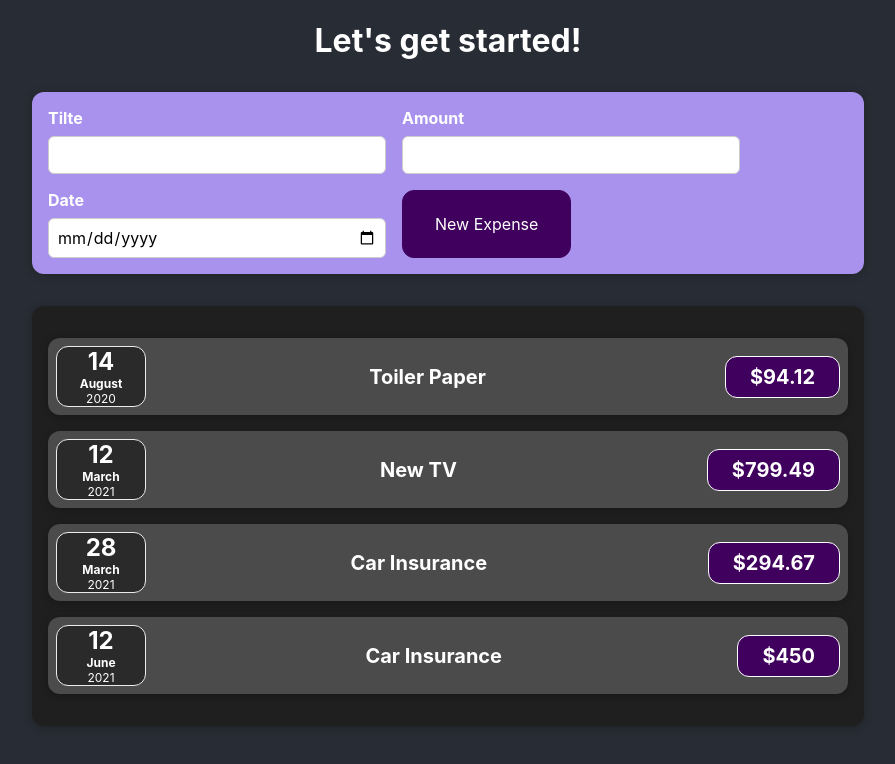
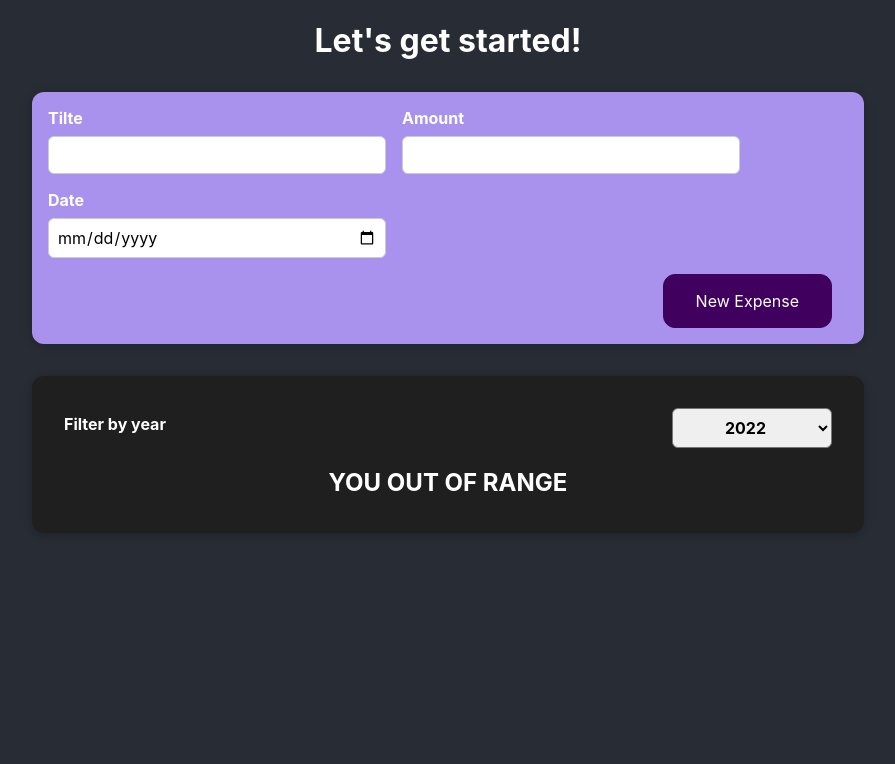
Before and after one commit to abd-h/react-study-take-ii, a React (Create React App) app: page / in a window 1280 px wide. Shown: the top 764 px of the page, without its empty margins (192-1087 px from the left). Built offline with nearby package versions, Linux system fonts and the light colour scheme.

Commit message:
first commit

```diff
--- a/src/App.js
+++ b/src/App.js
@@ -1,10 +1,12 @@
+import React, { useState } from 'react';
+
 
 import "./App.css";
 import Expenses from "./components/Expenses/Expenses";
 import NewExpense from "./components/NewExpense/NewExpense";
 
-function App() {
-  const expenses = [
+
+ const initialExpenses = [
    {
      id: "e1",
      title: "Toiler Paper",
@@ -26,11 +28,25 @@ function App() {
    },
  ];
 
+function App() {
+  const [enteredData, setEnteredData] = useState(initialExpenses);
+
+  const enteredExpenses = (expenseData) => {
+    if (expenseData.title !== '' && expenseData.amount !== '') {
+      setEnteredData(pre => {
+         return pre = [expenseData, ...pre];
+       })
+    };
+
+
+  }
+console.log(enteredData);
+  console.log(initialExpenses);
   return (
     <div className="App">
       <h1>Let's get started!</h1>
-      <NewExpense />
-      <Expenses expenses={expenses} />
+      <NewExpense onExpenses={enteredExpenses} />
+      <Expenses expenses={enteredData} />
     </div>
   );
 }
--- a/src/components/Expenses/Expenses.js
+++ b/src/components/Expenses/Expenses.js
@@ -1,14 +1,27 @@
-import React from 'react';
+import React, { useState } from "react";
 
-import ExpenseItem from './ExpenseItem';
-import Card from '../UI/Card';
+import ExpenseItem from "./ExpenseItem";
+import Card from "../UI/Card";
 
-import './Expenses.css';
+import "./Expenses.css";
+import FilteredExpenses from "./FilteredExpenses";
 
 const Expenses = (props) => {
+  const [filteredYear, setFilteredYear] = useState("2022");
+
+  const filterYear = (year) => {
+    setFilteredYear((pre) => (pre = year));
+  };
+  const outOfRange = <h2>YOU OUT OF RANGE</h2>;
+
+  const filteredByYear = props.expenses.filter(
+    (item) => item.date.getFullYear() == filteredYear
+  );
+
   return (
     <Card className="expenses">
-        {props.expenses.map((item) => {
+      <FilteredExpenses onValue={filteredYear} onFilteredYear={filterYear} />
+      {filteredByYear.map((item) => {
         return (
           <ExpenseItem
             key={item.id}
@@ -18,8 +31,9 @@ const Expenses = (props) => {
           />
         );
       })}
+      {filteredByYear == 0 && outOfRange}
     </Card>
   );
-}
+};
 
 export default Expenses;
--- /dev/null
+++ b/src/components/Expenses/FilteredExpenses.css
@@ -0,0 +1,27 @@
+.expenses-filter {
+    color: white;
+    padding-block: 0;
+    padding-inline: 1rem;
+}
+
+.expenses-filter__control {
+    width: 100%;
+    display: flex;
+    justify-content: space-between;
+    align-items: center;
+    margin-block: 1rem;
+    margin-inline: 0;
+}
+
+.expenses-filter label {
+    font-weight: bold;
+    margin-block-end: 0.5rem;
+}
+
+.expenses-filter select {
+    font: inherit;
+    padding-block: 0.5rem;
+    padding-inline: 3rem;
+    font-weight: bold;
+    border-radius: 6px;
+}
--- /dev/null
+++ b/src/components/Expenses/FilteredExpenses.js
@@ -0,0 +1,24 @@
+import React from "react";
+
+import "./FilteredExpenses.css";
+
+const FilteredExpenses = (props) => {
+    const filterChangeHandler = (event) => {
+       props.onFilteredYear(event.target.value);
+    }
+  return (
+    <div className="expenses-filter">
+      <div className="expenses-filter__control">
+        <label htmlFor="year">Filter by year</label>
+        <select value={props.onValue} onChange={filterChangeHandler}>
+          <option value="2022">2022</option>
+          <option value="2021" >2021</option>
+          <option value="2020" >2020</option>
+          <option value="2019" >2019</option>
+        </select>
+      </div>
+    </div>
+  );
+};
+
+export default FilteredExpenses;
--- a/src/components/NewExpense/ExpenseForm.css
+++ b/src/components/NewExpense/ExpenseForm.css
@@ -1,26 +1,32 @@
+form {
+    display: flex;
+    flex-direction: column;
+    justify-content: space-between;
+}
+
 .new-expense__controls {
   display: flex;
   flex-wrap: wrap;
   gap: 1rem;
+  margin-bottom: 1rem;
   text-align: left;
 }
 
 .new-expense__control label {
   font-weight: bold;
-    margin-block-end: 0.5rem;
+  margin-bottom: 0.5rem;
   display: block;
 }
 
 .new-expense__control input {
   font: inherit;
-    padding-block: 0.5rem;
-    padding-inline: 0.5rem;
+  padding: 0.5rem;
   border-radius: 6px;
   border: 1px solid #ccc;
   width: 20rem;
   max-width: 100%;
 }
 
-.expense__actions {
+.new-expense__actions {
   text-align: right;
 }
--- a/src/components/NewExpense/ExpenseForm.js
+++ b/src/components/NewExpense/ExpenseForm.js
@@ -22,14 +22,16 @@ const ExpenseForm = (props) => {
         event.preventDefault();
 
         const expense = {
+            id: Math.random(),
             title: enteredTitle,
             amount: enteredAmount,
             date: new Date(enteredDate)
         };
-        console.log(expense);
+
         setEnteredAmount('');
         setEnteredTitle('');
         setEnteredDate('');
+        props.onExpenses(expense)
     })
     return (
       <form onSubmit={submitHandler}>
@@ -53,7 +55,7 @@ const ExpenseForm = (props) => {
               onChange={(event) =>
                 inputChangeHandler("amount", event.target.value)
               }
-                        value={enteredAmount}
+              value={enteredAmount}
             />
           </div>
           <div className="new-expense__control">
@@ -65,12 +67,15 @@ const ExpenseForm = (props) => {
               onChange={(event) =>
                 inputChangeHandler("date", event.target.value)
               }
-                        value={enteredDate}
+              value={enteredDate}
             />
           </div>
-          <button type="submit">New Expense</button>
+
           {enteredAmount}
         </div>
+        <button className="btn" type="submit">
+          New Expense
+        </button>
       </form>
     );
   };
--- a/src/components/NewExpense/NewExpense.css
+++ b/src/components/NewExpense/NewExpense.css
@@ -11,7 +11,7 @@
     box-shadow: 0px 1px 8px rgba(0,0,0,0.25);
 }
 
-.new-expense button {
+.new-expense .btn {
     font: inherit;
     cursor: pointer;
     padding-block: 1rem;
@@ -21,6 +21,8 @@
     color: white;
     border-radius: 12px;
     margin-inline-end: 1rem;
+    justify-self: flex-end;
+    align-self: flex-end;
 }
 
 .new-expense button:hover,
--- a/src/components/NewExpense/NewExpense.js
+++ b/src/components/NewExpense/NewExpense.js
@@ -4,11 +4,12 @@ import ExpenseForm from './ExpenseForm';
 import './NewExpense.css';
 
 const NewExpense = (props) => {
+
     return (
-        <div className='new-expense'>
-            <ExpenseForm />
-        </div>
-    )
+      <div className="new-expense">
+        <ExpenseForm onExpenses={props.onExpenses} />
+      </div>
+    );
  }
 
 export default NewExpense;
```
Lines whose indentation alone changed are shown as unchanged.
